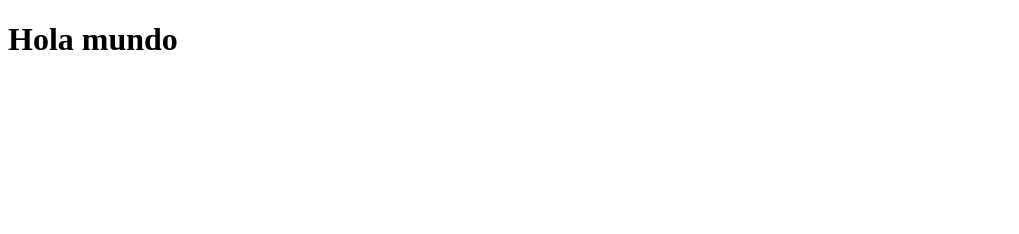
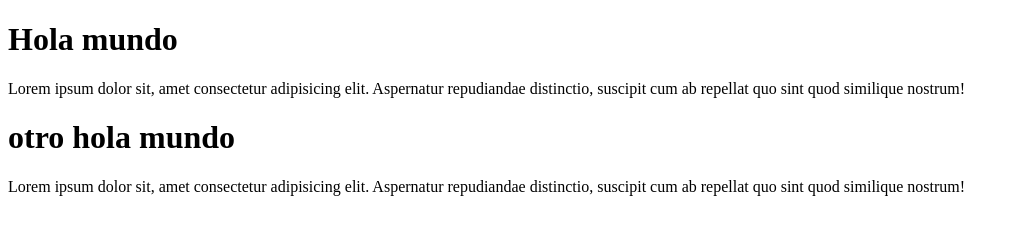
Before and after one commit to Cbianchc/primer-repo-prueba, a plain HTML site: page index.html in a window 1280 px wide. Shown: the whole page, without its empty margins (0-1019 px from the left). Drawn offline with Linux system fonts and the light colour scheme.

Commit message:
segundo commit

```diff
--- a/index.html
+++ b/index.html
@@ -9,6 +9,11 @@
 <body>
     <div>
         <h1>Hola mundo</h1>
+        <p>Lorem ipsum dolor sit, amet consectetur adipisicing elit. Aspernatur repudiandae distinctio, suscipit cum ab repellat quo sint quod similique nostrum!</p>
+    </div>
+    <div>
+        <h1>otro hola mundo</h1>
+        <p>Lorem ipsum dolor sit, amet consectetur adipisicing elit. Aspernatur repudiandae distinctio, suscipit cum ab repellat quo sint quod similique nostrum!</p>
     </div>
 </body>
 </html>
```
